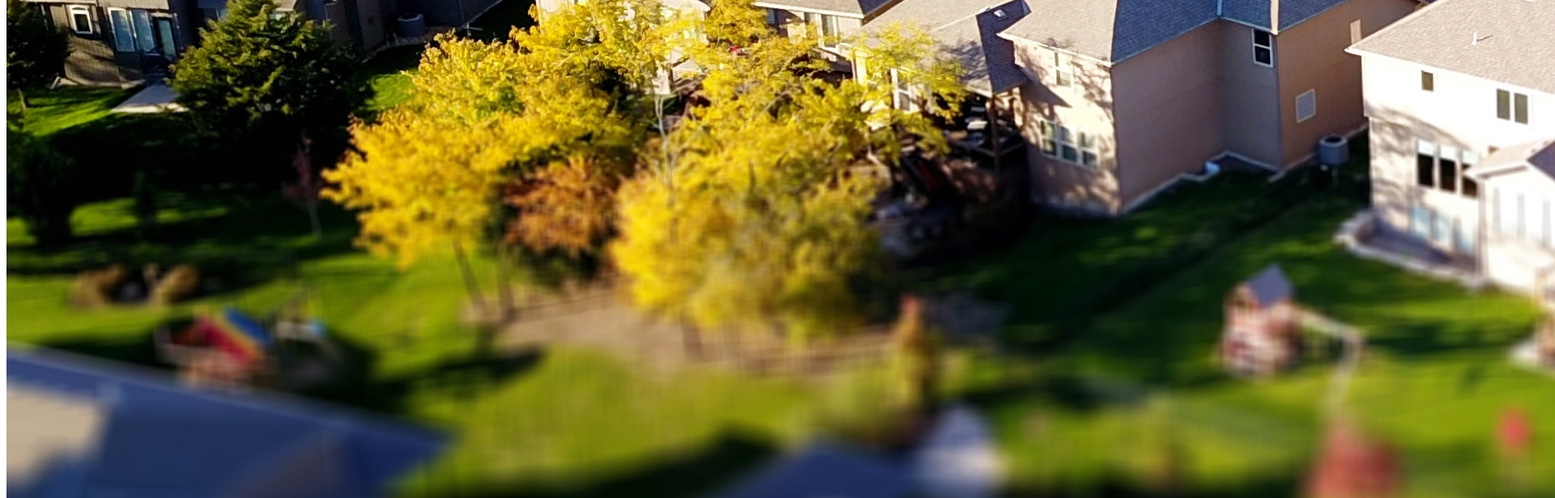
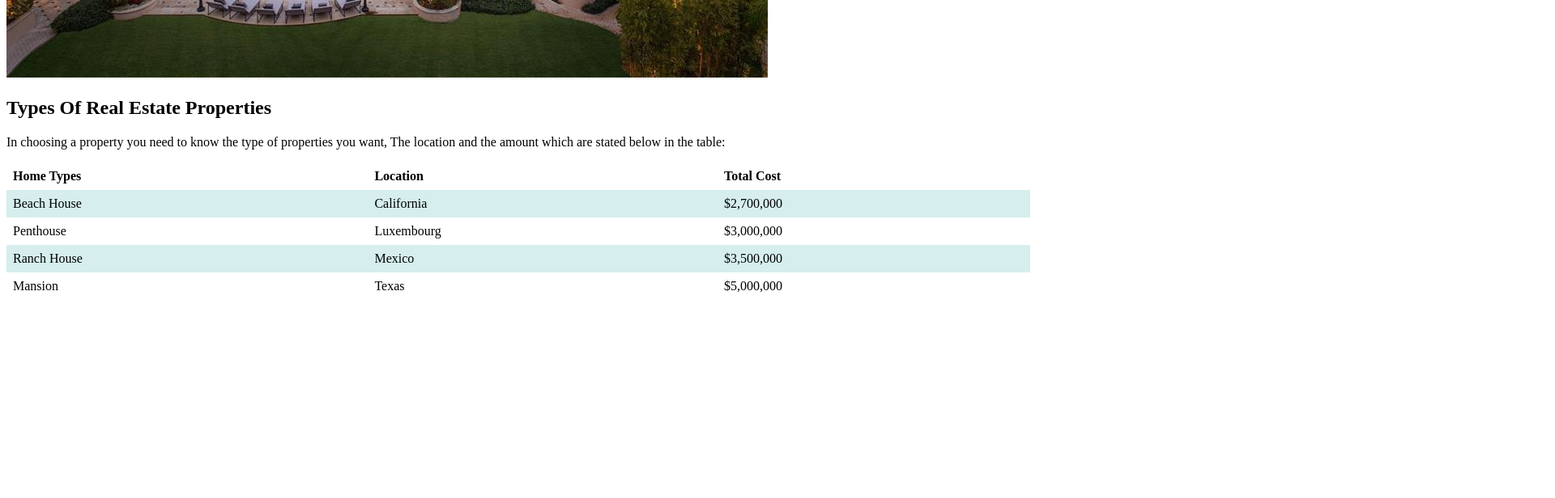
Before and after one commit to Sarah4641/realstate, a plain HTML site: page index.html in a window 1280 px wide. Shown: the part 1480-2096 px from the top of the page at 81% size, 1920 px wide, since content can reach past the window. After the commit the page ends 1859 px from the top, so only its background shows below. Drawn offline with Linux system fonts and the light colour scheme.

Commit message:
Updated Index Page

```diff
--- a/index.html
+++ b/index.html
@@ -5,12 +5,12 @@
     </head>
     <body>
       <h1>My name is Sarah</h1>
-      <p>i am a reltor</p>
+      <p>I am a reltor</p>
 
 
 <p>Property List</p>
 <ul>
-  <li>3 Bedrooms Duplex</li>
+  <li>Real Estate Homes</li>
   <li>Luxurious mansions</li>
   <li>Shortlets Apartments</li>
 </ul>
@@ -22,27 +22,64 @@
   <li>Do your research and choose a location </li>
   <li>Verify those properties by inspecting them</li>
 </ol>
-<img src="./image1.jpg" alt="Real Estate Property">
+<img src="./Image 2.jpg" alt="Real Estate Property">
+<img src="./Image 3.jpg" alt="Real Estate Property">
 
 
 
+<!DOCTYPE html>
+<html>
+<head>
+<style>
+table {
+  border-collapse: collapse;
+  width: 100%;
+}
+
+th, td {
+  text-align: left;
+  padding: 8px;
+}
+
+tr:nth-child(even) {
+  background-color: #D6EEEE;
+}
+</style>
+</head>
+<body>
+
+<h2>Types Of Real Estate Properties</h2>
+<p>In choosing a property you need to know the type of properties you want, The location and the amount which are stated below in the table:</p>
+
 <table>
-  <caption>Types of Dogs</caption>
   <tr>
-    <th>Name</th>
-    <th>Age</th>
-    <th>Breed</th>
+  <th>Home Types</th>
+  <th>Location</th>
+  <th>Total Cost</th>
   </tr>
   <tr>
-    <td>Loxie</td>
-    <td>1</td>
-    <td>Poodle</td>
+  <td>Beach House</td>
+  <td>California</td>
+  <td>$2,700,000</td>
   </tr>
   <tr>
-    <td>Pippa</td>
-    <td>8</td>
-    <td>Yorkshire Terrier</td>
+  <td>Penthouse</td>
+  <td>Luxembourg</td>
+  <td>$3,000,000</td>
+  </tr>
+  <tr>
+  <td>Ranch House</td>
+  <td>Mexico</td>
+  <td>$3,500,000</td>
+  </tr>
+  <tr>
+  <td>Mansion</td>
+  <td>Texas</td>
+  <td>$5,000,000</td>
   </tr>
 </table>
+
 </body>
 </html>
+</body>
+</html>
```
Also changed, not shown: Image 2.jpg (added), Image 3.jpg (added), image1.jpg (deleted).
